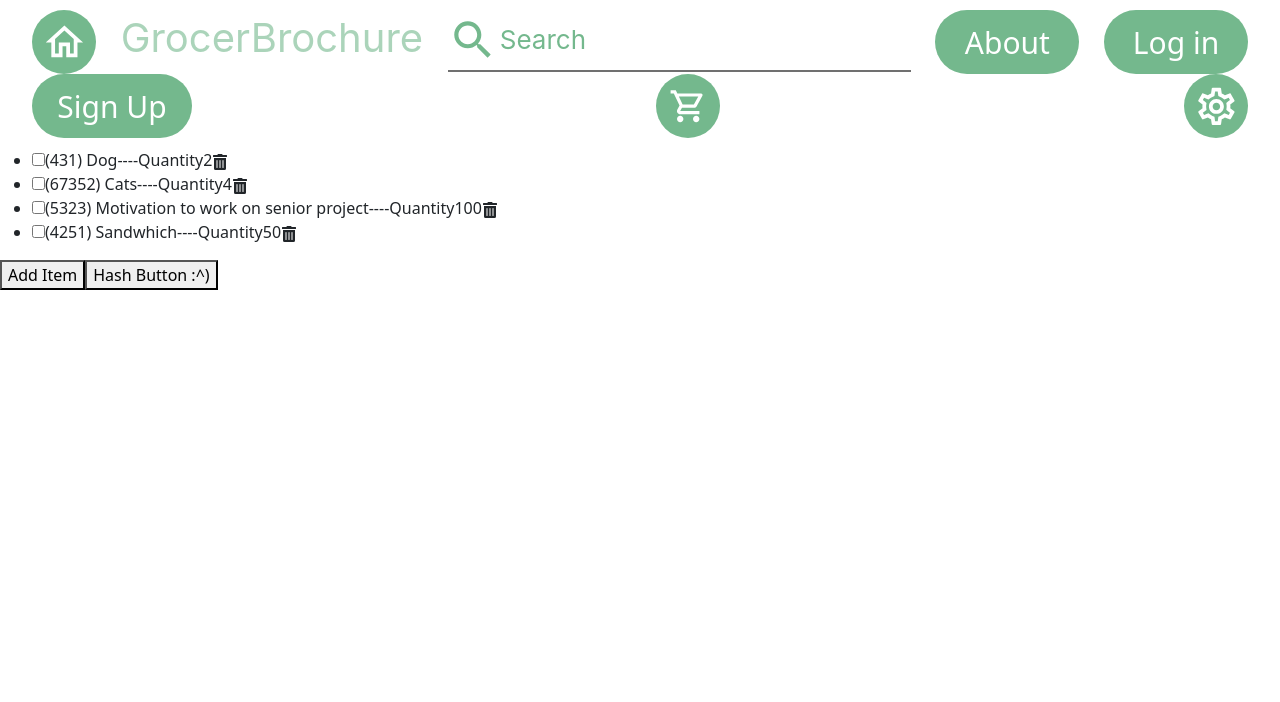
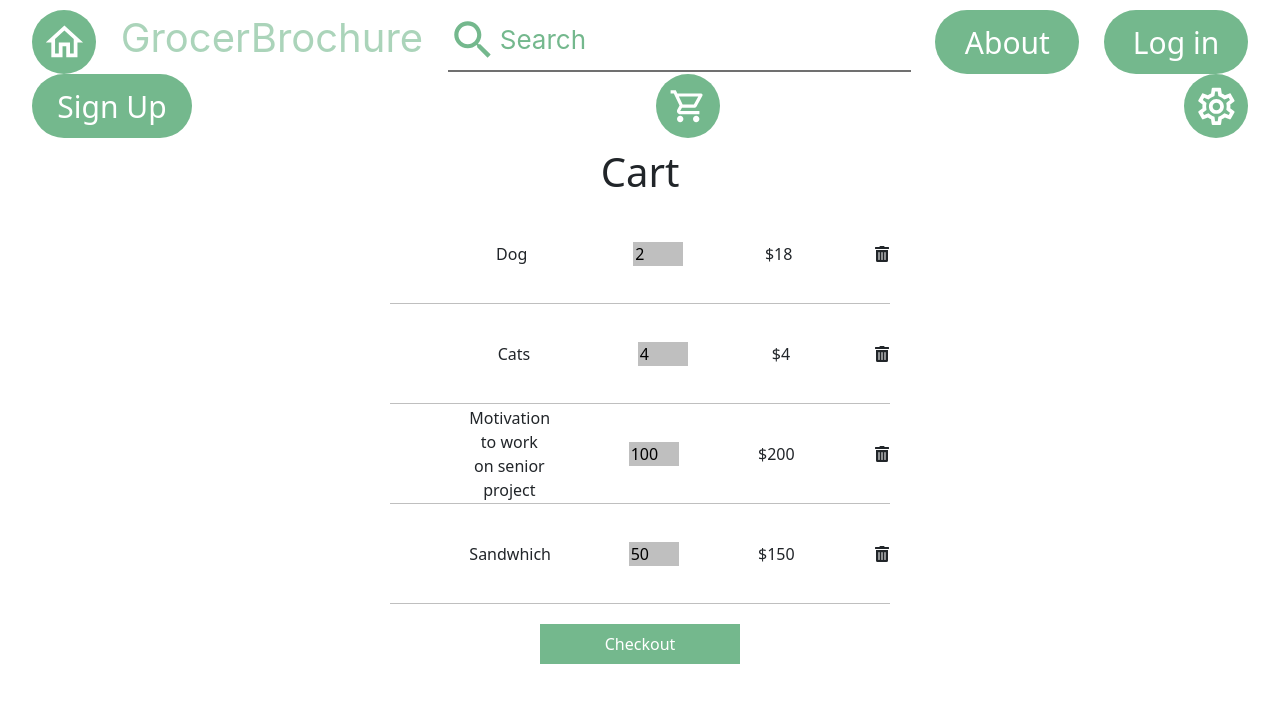
Before and after one commit to Lematthew/CMPE-195A-Senior-Project, a React (Create React App) app in the folder grocer-brochure/: page /Checkout in a window 1280 px wide. Shown: the top 702 px of the page. Built offline with nearby package versions, Linux system fonts and the light colour scheme.

Commit message:
CSS for Checkout page.

```diff
--- a/grocer-brochure/src/Cards.css
+++ b/grocer-brochure/src/Cards.css
@@ -1,6 +1,5 @@
 .card-container {
     width: 60%;
-    height: 88vh;
     margin: 0 auto;
     display: flex;
     justify-content: space-between;
@@ -8,8 +7,8 @@
 }
 
 .card {
-    width: 49%;
-    height: 30%;
+    width: 550px;
+    height: 250px;
     border-radius: 20px;
     display: flex;
     flex-direction: row;
@@ -18,7 +17,6 @@
 }
 
 .card:hover {
-    background-color: #F7F7F7;
     transition: all .2s ease;
     -webkit-transition: all .2s ease;
     cursor: pointer;
--- a/grocer-brochure/src/Components/CheckOut.js
+++ b/grocer-brochure/src/Components/CheckOut.js
@@ -4,6 +4,7 @@ import AuthContext from '../Context/AuthProvider'
 import {FaTrashAlt} from 'react-icons/fa'
 import axios from '../Database/axios'
 import context from 'react-bootstrap/esm/AccordionContext';
+import "./styles/Checkout.css";
 
 
 const Cart = () => {
@@ -66,6 +67,15 @@ const handleSubmit = (id) => {
     localStorage.setItem('shoppinglist', JSON.stringify(newCart));
 }
 
+const quantityChange = (id, quantity) => {
+    var newCart = []
+
+    newCart = Context.cart.map((item) => item.id === id ? { ...item, Quantity: quantity } : item);
+    Context.setCart(newCart)
+    console.log(newCart)
+    localStorage.setItem('shoppinglist', JSON.stringify(newCart));
+}
+
 const calculateTotal = () =>{
     var total = 0;
     Context.cart.map((item) => total += item.price * item.Quantity)
@@ -93,21 +103,22 @@ const testID = 5326;
 
 
     return (
-        <main>
+        <main className='checkout-main'>
+            <h1 className='checkout-h1'>Cart</h1>
             {Context.cart.length ? (
-                <ul>
+                <ul className='checkout-list'>
                     {Context.cart.map((item) => (
                         <li className="item" key={item.id}>
+                            <img />
+                            <label className='checkout-item'>{item.name}</label>
                             <input
-                                type="checkbox"
-                                onChange={() => handleCheck(item.id)}
-                                checked={item.checked}
+                                type='tel'
+                                defaultValue={item.Quantity}
+                                className='checkout-quantity'
+                                maxLength={2}
+                                onChange={(e) => quantityChange(item.id, e.target.value)}
                             />
-                            <label
-                                style={(item.checked) ? { textDecoration: 'line-through' } : null}
-                                onDoubleClick={() => handleCheck(item.id)}
-                            >({item.id}) {item.name}</label>
-                            <label>----Quantity{item.Quantity} </label>
+                            <span>${item.price * item.Quantity}</span>
                             <FaTrashAlt
                                 onClick={() => handleDelete(item.id)}
                                 role="button"
@@ -119,9 +130,7 @@ const testID = 5326;
             ) : (
                 <p style={{ marginTop: '2rem' }}>Your list is empty.</p>
             )}
-
-        <button onClick = {() => handleAdd(testID)}>Add Item</button>
-        <button onClick = {() => handleHash()}>Hash Button :^)</button>
+            <button className='checkout-button'>Checkout</button>
         </main>
     )
 }
--- /dev/null
+++ b/grocer-brochure/src/Components/styles/Checkout.css
@@ -0,0 +1,63 @@
+.checkout-main {
+    text-align: center;
+    display: flex;
+    flex-direction: column;
+    width: 800px;
+    margin: 0 auto;
+    align-items: center;
+}
+
+.checkout-list {
+    padding-left: 0;
+    display: flex;
+    flex-direction: column;
+    align-items: flex-start;
+    width: 500px;
+    margin: 0 auto;
+    list-style-type: none;
+}
+
+.item {
+    border-bottom: solid 1px rgba(0, 0, 0, 0.25);
+    width: 100%;
+    height: 100px;
+    display: flex;
+    flex-direction: row;
+    align-items: center;
+    justify-content: space-between;
+}
+
+.checkout-quantity {
+    background-color: rgba(0, 0, 0, 0.25);
+    min-width: 50px;
+    max-width: 50px;
+    min-height: 24px;
+    max-height: 24px;
+    border: none;
+    outline: none;
+}
+
+.checkout-item {
+    max-width: 80px;
+    min-width: 80px;
+}
+
+input::-webkit-outer-spin-button,
+input::-webkit-inner-spin-button {
+  -webkit-appearance: none;
+  margin: 0;
+}
+
+input[type=number] {
+  -moz-appearance: textfield;
+}
+
+.checkout-button {
+    width: 200px;
+    height: 40px;
+    margin-top: 20px;
+    cursor: pointer;
+    color: #fff;
+    border: 0;
+    background-color: #74B88D;
+}
--- a/grocer-brochure/src/Components/styles/Login.css
+++ b/grocer-brochure/src/Components/styles/Login.css
@@ -38,7 +38,7 @@
     border-radius: 20px;
     border: 2px solid rgba(0, 0, 0, 0.02);
     background: rgba(136, 126, 126, 0.04);
-    height: 17%;
+    height: 20%;
 }
 
 .login-form button {
@@ -48,7 +48,7 @@
     border: 0;
     background-color: #74B88D;
     width: 30%;
-    height: 15%;
+    height: 18%;
 }
 
 .login-form button:hover {
--- a/grocer-brochure/src/Components/styles/StorePage.css
+++ b/grocer-brochure/src/Components/styles/StorePage.css
@@ -1,6 +1,6 @@
 .card-container {
     width: 60%;
-    height: 88vh;
+    /* height: 88vh; */
     margin: 0 auto;
     display: flex;
     justify-content: space-between;
@@ -8,8 +8,8 @@
 }
 
 .card {
-    width: 49%;
-    height: 30%;
+    width: 550px;
+    height: 250px;
     border-radius: 20px;
     display: flex;
     flex-direction: row;
@@ -17,7 +17,6 @@
 }
 
 .card:hover {
-    background-color: #F7F7F7;
     transition: all .2s ease;
     -webkit-transition: all .2s ease;
     cursor: pointer;
```
